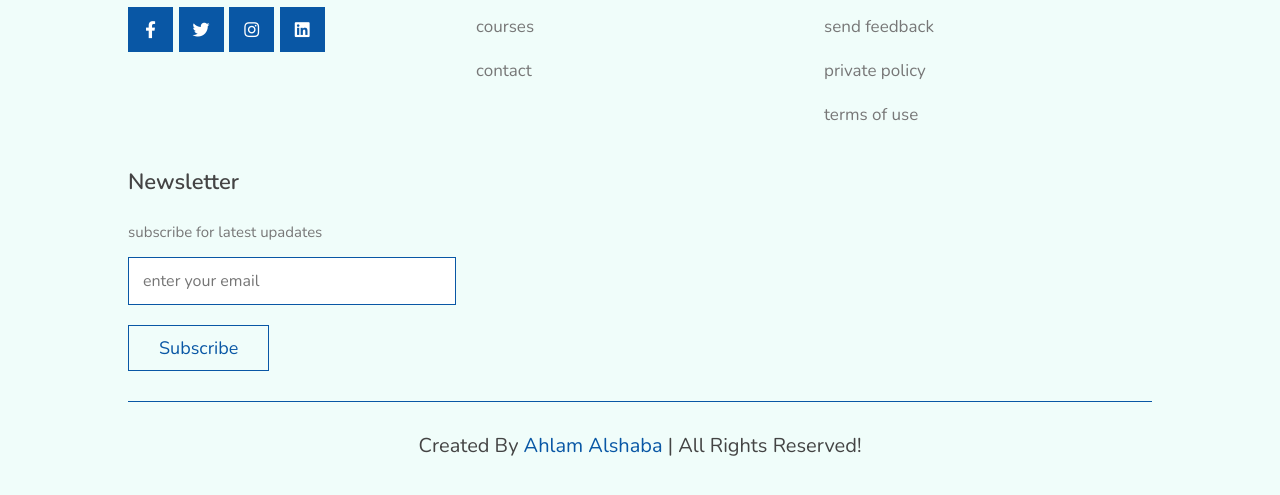
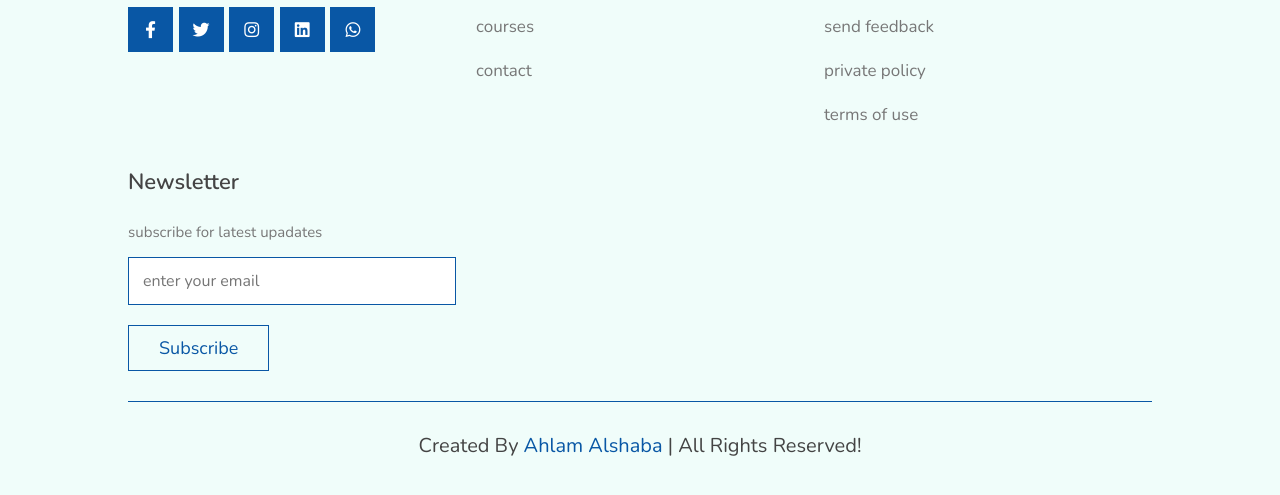
Before and after one commit to Ahlam77/SmartCode, a plain HTML site: page index.html in a window 1280 px wide. Shown: the part 1595-2090 px from the top of the page. Drawn offline with nearby package versions, Linux system fonts and the light colour scheme.

Commit message:
added icon

```diff
--- a/index.html
+++ b/index.html
@@ -22,7 +22,7 @@
 
 <header class="header">
 
-   <a href="#" class="logo"> <img src="assets/image/smart.png" width="40" height="20"> Smart Code  </a>
+   <a href="#" class="logo"> <img src="assets/image/smart.png"  width="40" height="20"> Smart Code  </a>
 
    <nav class="navbar">
       <div id="close-navbar" class="fas fa-times"></div>
@@ -280,6 +280,8 @@
             <a href="#" class="fab fa-twitter"></a>
             <a href="#" class="fab fa-instagram"></a>
             <a href="#" class="fab fa-linkedin"></a>
+            <a href="#" class="fab fa-whatsapp"></a>
+
          </div>
       </div>
 
```
